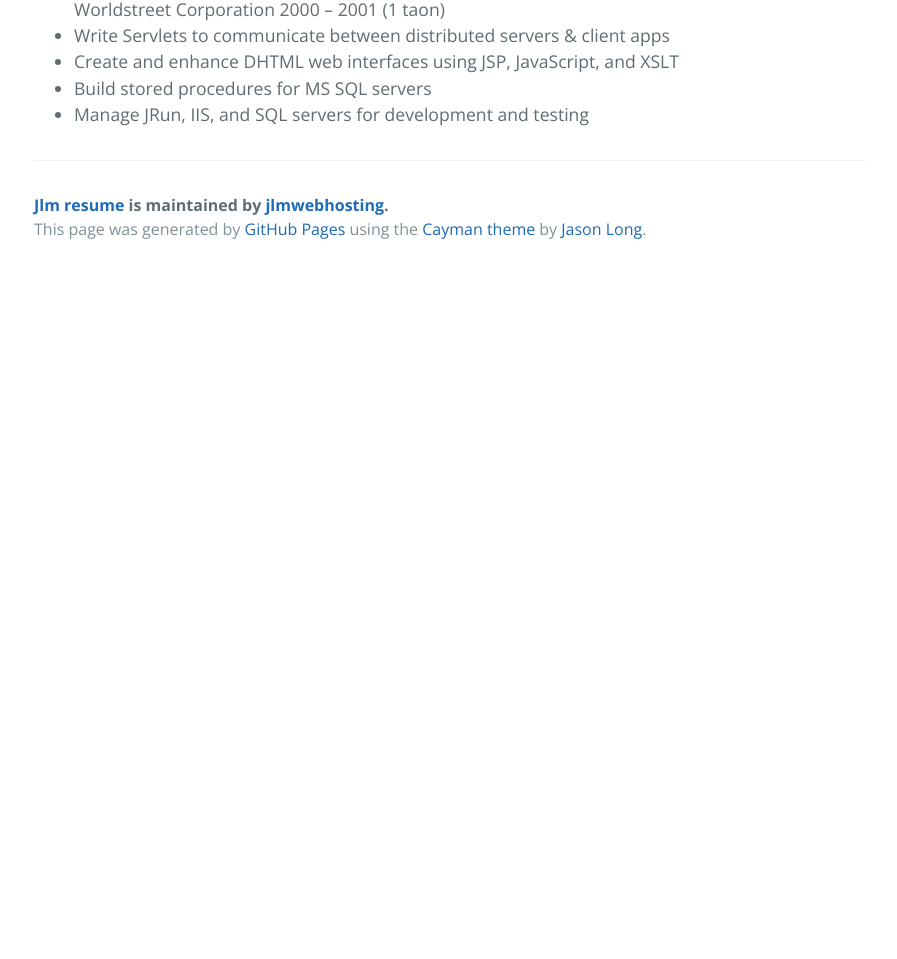
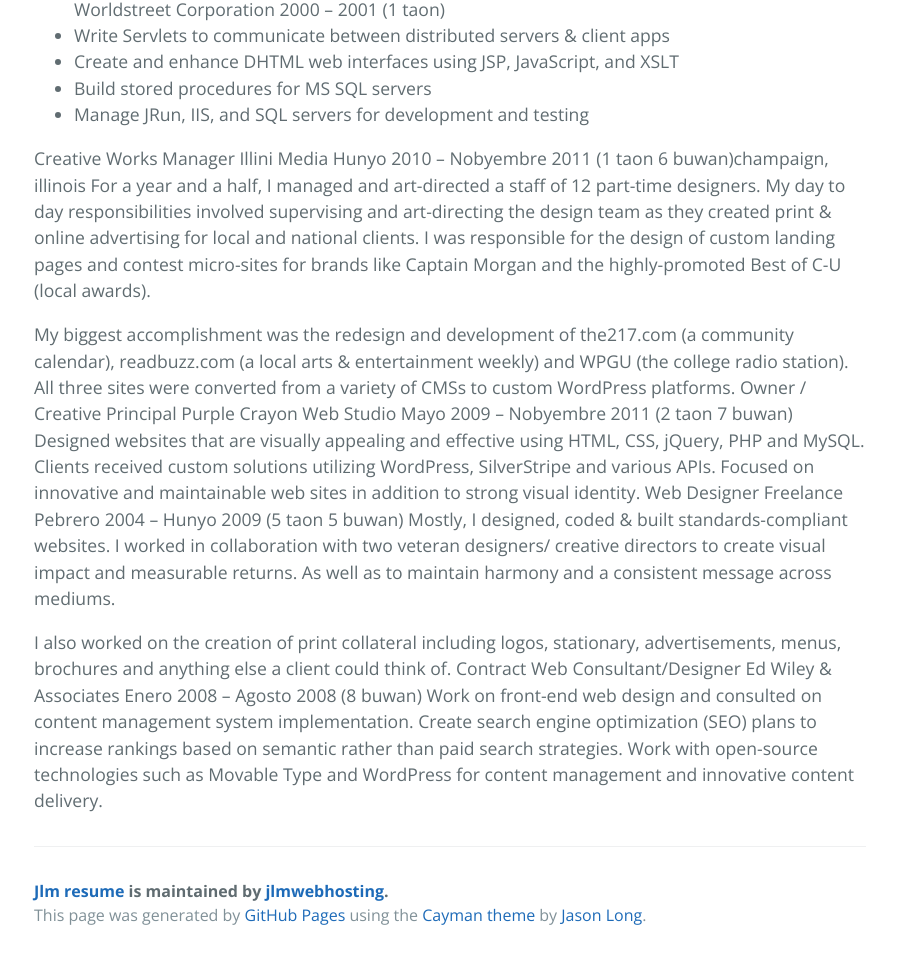
Before and after one commit to jlmwebhosting/jlm_resume, a plain HTML site: page index.html in a window 1280 px wide. Shown: the part 5369-6328 px from the top of the page, without its empty margins (190-1087 px from the left). Before the commit the page ends 5642 px from the top, so only its background shows below. Drawn offline with nearby package versions, Linux system fonts and the light colour scheme.

Commit message:
Create gh-pages branch via GitHub

```diff
--- a/index.html
+++ b/index.html
@@ -291,6 +291,27 @@ Worldstreet Corporation
 <li>Manage JRun, IIS, and SQL servers for development and testing</li>
 </ul>
 
+<p>Creative Works Manager
+Illini Media
+Hunyo 2010 – Nobyembre 2011 (1 taon 6 buwan)champaign, illinois
+For a year and a half, I managed and art-directed a staff of 12 part-time designers. My day to day responsibilities involved supervising and art-directing the design team as they created print &amp; online advertising for local and national clients. I was responsible for the design of custom landing pages and contest micro-sites for brands like Captain Morgan and the highly-promoted Best of C-U (local awards).</p>
+
+<p>My biggest accomplishment was the redesign and development of the217.com (a community calendar), readbuzz.com (a local arts &amp; entertainment weekly) and WPGU (the college radio station). All three sites were converted from a variety of CMSs to custom WordPress platforms.
+Owner / Creative Principal
+Purple Crayon Web Studio
+Mayo 2009 – Nobyembre 2011 (2 taon 7 buwan)
+Designed websites that are visually appealing and effective using HTML, CSS, jQuery, PHP and MySQL. Clients received custom solutions utilizing WordPress, SilverStripe and various APIs. Focused on innovative and maintainable web sites in addition to strong visual identity.
+Web Designer
+Freelance
+Pebrero 2004 – Hunyo 2009 (5 taon 5 buwan)
+Mostly, I designed, coded &amp; built standards-compliant websites. I worked in collaboration with two veteran designers/ creative directors to create visual impact and measurable returns. As well as to maintain harmony and a consistent message across mediums.</p>
+
+<p>I also worked on the creation of print collateral including logos, stationary, advertisements, menus, brochures and anything else a client could think of.
+Contract Web Consultant/Designer
+Ed Wiley &amp; Associates
+Enero 2008 – Agosto 2008 (8 buwan)
+Work on front-end web design and consulted on content management system implementation. Create search engine optimization (SEO) plans to increase rankings based on semantic rather than paid search strategies. Work with open-source technologies such as Movable Type and WordPress for content management and innovative content delivery.</p>
+
       <footer class="site-footer">
         <span class="site-footer-owner"><a href="https://github.com/jlmwebhosting/jlm_resume">Jlm resume</a> is maintained by <a href="https://github.com/jlmwebhosting">jlmwebhosting</a>.</span>
 
```
Also changed, not shown: params.json (+1 -1 lines).
